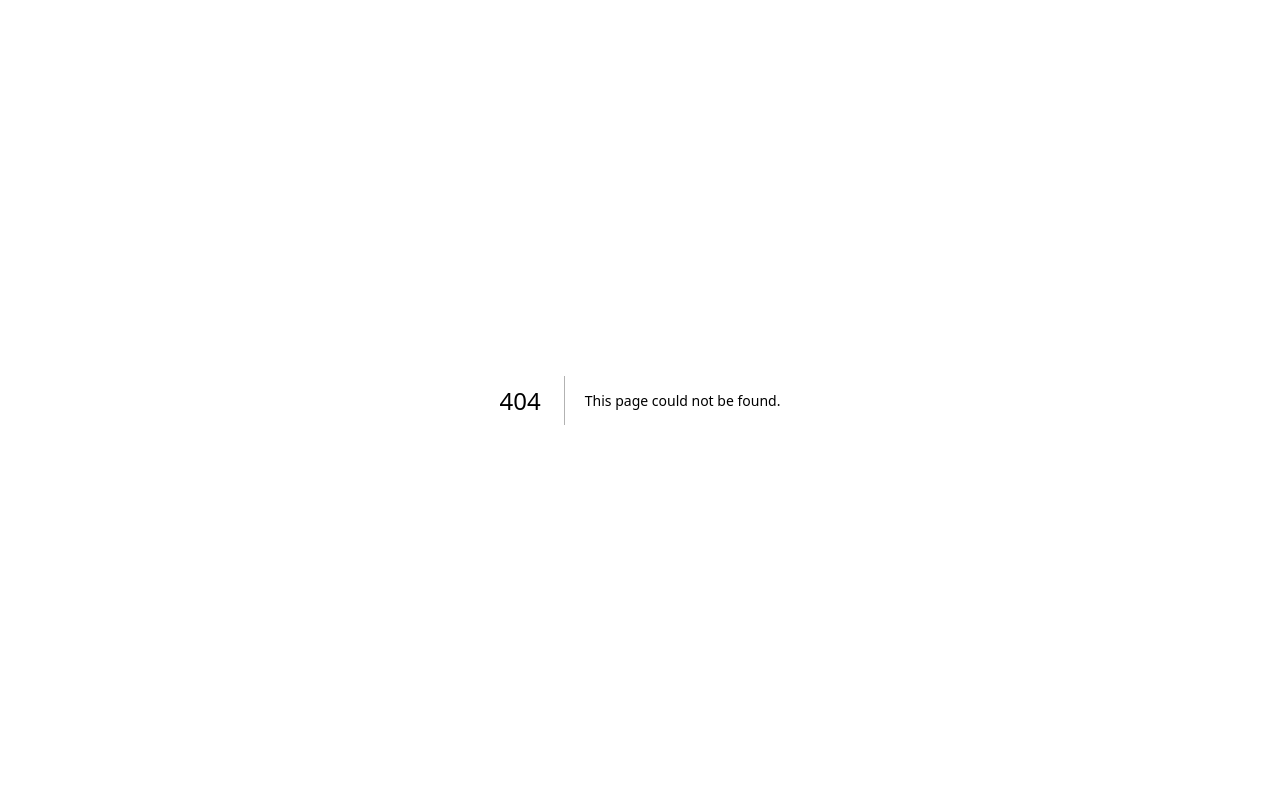
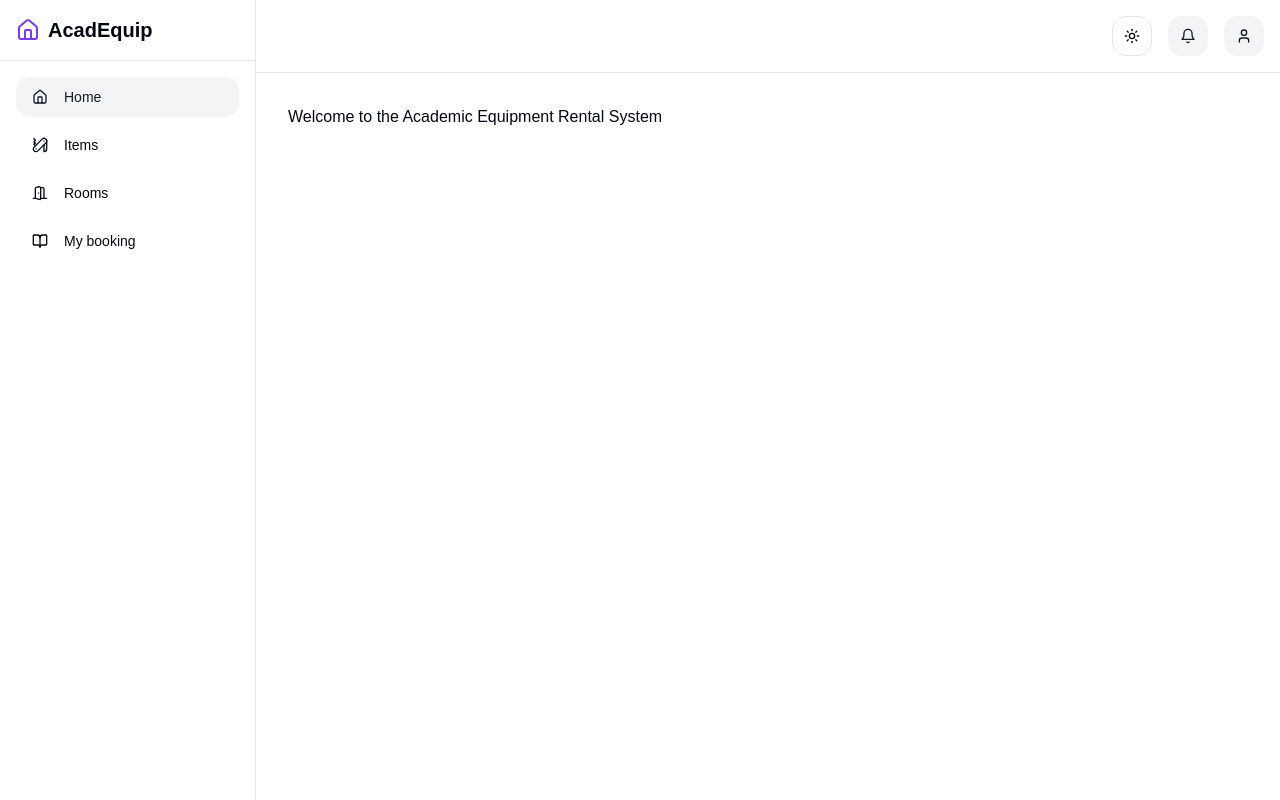
Before and after one commit to IBD-Korean-Edition/frontend, a Next.js app: page /student-home in a window 1280 px wide. Before the commit this address had no page. Built offline with nearby package versions, Linux system fonts and the light colour scheme.

Commit message:
front init

```diff
--- a/package.json
+++ b/package.json
@@ -12,6 +12,7 @@
     "@radix-ui/react-dropdown-menu": "^2.1.2",
     "@radix-ui/react-label": "^2.1.0",
     "@radix-ui/react-slot": "^1.1.0",
+    "@radix-ui/react-toast": "^1.2.2",
     "class-variance-authority": "^0.7.0",
     "clsx": "^2.1.1",
     "jwt-decode": "^4.0.0",
@@ -21,6 +22,7 @@
     "react": "^18.3.1",
     "react-dom": "^18.3.1",
     "react-router-dom": "^6.28.0",
+    "sonner": "^1.7.0",
     "tailwind-merge": "^2.5.4",
     "tailwindcss-animate": "^1.0.7",
     "yup": "^1.4.0"
--- a/src/app/(pages)/login/page.tsx
+++ b/src/app/(pages)/login/page.tsx
@@ -1,14 +1,16 @@
 'use client'
 
-import React, { useState } from 'react';
+import React, {useState} from 'react';
 import * as yup from 'yup';
-import { Card, CardContent, CardDescription, CardFooter, CardHeader, CardTitle } from "@/components/ui/card";
-import { Button } from "@/components/ui/button";
-import { Input } from "@/components/ui/input";
-import { Label } from "@/components/ui/label";
-import { Microscope, LogIn, GraduationCap, Briefcase } from 'lucide-react';
+import {Card, CardContent, CardDescription, CardFooter, CardHeader, CardTitle} from "@/components/ui/card";
+import {Button} from "@/components/ui/button";
+import {Input} from "@/components/ui/input";
+import {Label} from "@/components/ui/label";
+import {Microscope, LogIn, GraduationCap, Briefcase} from 'lucide-react';
 import Link from 'next/link';
-import { ModeToggle } from "@/components/ModeToggle";
+import {ModeToggle} from "@/components/ModeToggle";
+import {toast} from "sonner"
+
 
 const loginSchema = yup.object().shape({
     email: yup.string().email('Nieprawidłowy format email').required('Email jest wymagany'),
@@ -17,7 +19,7 @@ const loginSchema = yup.object().shape({
 
 const validateLoginData = async (data: { email: string; password: string }) => {
     try {
-        await loginSchema.validate(data, { abortEarly: false });
+        await loginSchema.validate(data, {abortEarly: false});
         console.log('Walidacja zakończona sukcesem');
     } catch (err) {
         if (err instanceof yup.ValidationError) {
@@ -26,16 +28,22 @@ const validateLoginData = async (data: { email: string; password: string }) => {
     }
 };
 
-function LoginForm({ userType }: { userType: 'student' | 'employee' }) {
+function LoginForm({userType}: { userType: 'student' | 'employee' }) {
     const [email, setEmail] = useState('');
     const [password, setPassword] = useState('');
 
     const handleSignIn = async (e: React.FormEvent<HTMLFormElement>) => {
         e.preventDefault();
-        const data = { email, password };
+        const data = {email, password};
         await validateLoginData(data);
 
-        console.log('Logowanie zakończone sukcesem');
+        if (userType === 'student') {
+            toast('Login success');
+            window.location.href = '/student-home';
+        }
+        // if (userType === 'employee') {
+        //     window.location.href = '/welcome-page';
+        // }
     };
 
     return (
@@ -63,7 +71,7 @@ function LoginForm({ userType }: { userType: 'student' | 'employee' }) {
             </div>
             <Button type="submit" className="w-full">
                 Zaloguj się
-                <LogIn className="ml-2 h-4 w-4" />
+                <LogIn className="ml-2 h-4 w-4"/>
             </Button>
         </form>
     );
@@ -76,12 +84,12 @@ export default function LoginPage() {
         <div className="min-h-screen flex flex-col items-center justify-center bg-background text-foreground p-4">
             <div className="w-full max-w-md">
                 <div className="absolute top-4 right-4">
-                    <ModeToggle />
+                    <ModeToggle/>
                 </div>
                 <Card className="w-full">
                     <CardHeader className="text-center">
                         <div className="flex justify-center mb-4">
-                            <Microscope className="h-12 w-12 text-primary" />
+                            <Microscope className="h-12 w-12 text-primary"/>
                         </div>
                         <CardTitle className="text-3xl font-bold">Witamy w AcadEquip</CardTitle>
                         <CardDescription>
@@ -95,7 +103,7 @@ export default function LoginPage() {
                                 className="flex-1 mr-2"
                                 onClick={() => setUserType('student')}
                             >
-                                <GraduationCap className="mr-2 h-4 w-4" />
+                                <GraduationCap className="mr-2 h-4 w-4"/>
                                 Student
                             </Button>
                             <Button
@@ -103,11 +111,11 @@ export default function LoginPage() {
                                 className="flex-1 ml-2"
                                 onClick={() => setUserType('employee')}
                             >
-                                <Briefcase className="mr-2 h-4 w-4" />
+                                <Briefcase className="mr-2 h-4 w-4"/>
                                 Pracownik
                             </Button>
                         </div>
-                        <LoginForm userType={userType} />
+                        <LoginForm userType={userType}/>
                     </CardContent>
                     <CardFooter className="flex justify-center">
                         <Link href="/forgot-password" className="text-sm text-primary hover:underline">
--- /dev/null
+++ b/src/app/(pages)/student-home/page.tsx
@@ -0,0 +1,111 @@
+'use client'
+
+import React, {useState} from 'react';
+import {toast} from "sonner"
+import {Button} from "@/components/ui/button";
+import {Home, BookOpen, PocketKnife, Bell, User, LogOut, DoorOpen} from 'lucide-react';
+import {DropdownMenu, DropdownMenuContent, DropdownMenuItem, DropdownMenuTrigger} from "@/components/ui/dropdown-menu";
+import {ModeToggle} from "@/components/ModeToggle";
+import Link from 'next/link';
+// import {jwtDecode} from "jwt-decode";
+
+const navItems = [
+    {label: 'Home', icon: Home},
+    {label: 'Items', icon: PocketKnife},
+    {label: 'Rooms', icon: DoorOpen},
+    {label: 'My booking', icon: BookOpen},
+];
+
+export default function StudentRentalPage() {
+    const [selectedItem, setSelectedItem] = useState(navItems[0].label);
+
+    // useEffect(() => {
+    //     const token = localStorage.getItem('jwt_accessToken');
+    //     if (!token) {
+    //         window.location.href = '/login';
+    //         return;
+    //     }
+    //
+    //     try {
+    //         const decodedToken = jwtDecode<{ exp: number }>(token);
+    //         if (decodedToken.exp * 1000 < Date.now()) {
+    //             localStorage.removeItem('jwt_accessToken');
+    //             window.location.href = '/login';
+    //         }
+    //     } catch (error) {
+    //         console.error('Error decoding token:', error);
+    //         localStorage.removeItem('jwt_accessToken');
+    //         window.location.href = '/login';
+    //     }
+    // }, []);
+
+    const renderContent = () => {
+        switch (selectedItem) {
+            case 'Home':
+                return <div>Welcome to the Academic Equipment Rental System</div>;
+            case 'Announcements':
+                return <div>Announcements content</div>;
+            case 'Payments':
+                return <div>Payments content</div>;
+            case 'Documents':
+                return <div>Documents content</div>;
+            case 'Rentals':
+                return <div>Rentals content</div>;
+            default:
+                return <div>Content for {selectedItem}</div>;
+        }
+    };
+
+    return (
+        <div className="flex h-screen bg-background text-foreground">
+            <nav className="w-64 bg-card border-r border-border">
+                <div className="p-4 border-b border-border flex items-center space-x-2">
+                    <Home className="h-6 w-6 text-primary"/>
+                    <h1 className="text-xl font-bold">AcadEquip</h1>
+                </div>
+                <ul className="p-4 space-y-2">
+                    {navItems.map((item) => (
+                        <li key={item.label}>
+                            <Button
+                                variant={selectedItem === item.label ? "secondary" : "ghost"}
+                                className="w-full justify-start"
+                                onClick={() => setSelectedItem(item.label)}
+                            >
+                                <item.icon className="mr-2 h-4 w-4"/>
+                                {item.label}
+                            </Button>
+                        </li>
+                    ))}
+                </ul>
+            </nav>
+            <div className="flex-1 flex flex-col">
+                <header className="bg-card border-b border-border p-4 flex justify-between items-center">
+                    <div className="flex items-center space-x-4 ml-auto">
+                        <ModeToggle/>
+                        <Button variant="secondary" size="icon">
+                            <Bell className="h-5 w-5"/>
+                        </Button>
+                        <DropdownMenu>
+                            <DropdownMenuTrigger asChild>
+                                <Button variant="secondary" size="icon">
+                                    <User className="h-5 w-5"/>
+                                </Button>
+                            </DropdownMenuTrigger>
+                            <DropdownMenuContent>
+                                <DropdownMenuItem asChild>
+                                    <Link href="/welcome-page" className="flex items-center" onClick={() => toast("Logout success")}>
+                                        <LogOut className="mr-2 h-4 w-4"/>
+                                        Logout
+                                    </Link>
+                                </DropdownMenuItem>
+                            </DropdownMenuContent>
+                        </DropdownMenu>
+                    </div>
+                </header>
+                <main className="flex-1 overflow-y-auto p-8">
+                    {renderContent()}
+                </main>
+            </div>
+        </div>
+    );
+}
--- a/src/app/layout.tsx
+++ b/src/app/layout.tsx
@@ -1,6 +1,7 @@
 import type {Metadata} from "next";
 import {ThemeProvider} from "@/components/theme-provider"
 import localFont from "next/font/local";
+import { Toaster } from "@/components/ui/sonner"
 import "./globals.css";
 
 const geistSans = localFont({
@@ -37,6 +38,7 @@ export default function RootLayout({
         >
             {children}
         </ThemeProvider>
+        <Toaster />
         </body>
         </html>
     );
--- /dev/null
+++ b/src/components/ui/sonner.tsx
@@ -0,0 +1,31 @@
+"use client"
+
+import { useTheme } from "next-themes"
+import { Toaster as Sonner } from "sonner"
+
+type ToasterProps = React.ComponentProps<typeof Sonner>
+
+const Toaster = ({ ...props }: ToasterProps) => {
+  const { theme = "system" } = useTheme()
+
+  return (
+    <Sonner
+      theme={theme as ToasterProps["theme"]}
+      className="toaster group"
+      toastOptions={{
+        classNames: {
+          toast:
+            "group toast group-[.toaster]:bg-background group-[.toaster]:text-foreground group-[.toaster]:border-border group-[.toaster]:shadow-lg",
+          description: "group-[.toast]:text-muted-foreground",
+          actionButton:
+            "group-[.toast]:bg-primary group-[.toast]:text-primary-foreground",
+          cancelButton:
+            "group-[.toast]:bg-muted group-[.toast]:text-muted-foreground",
+        },
+      }}
+      {...props}
+    />
+  )
+}
+
+export { Toaster }
```
Also changed, not shown: 1 other file (tests, documents, lock files or other folders).
